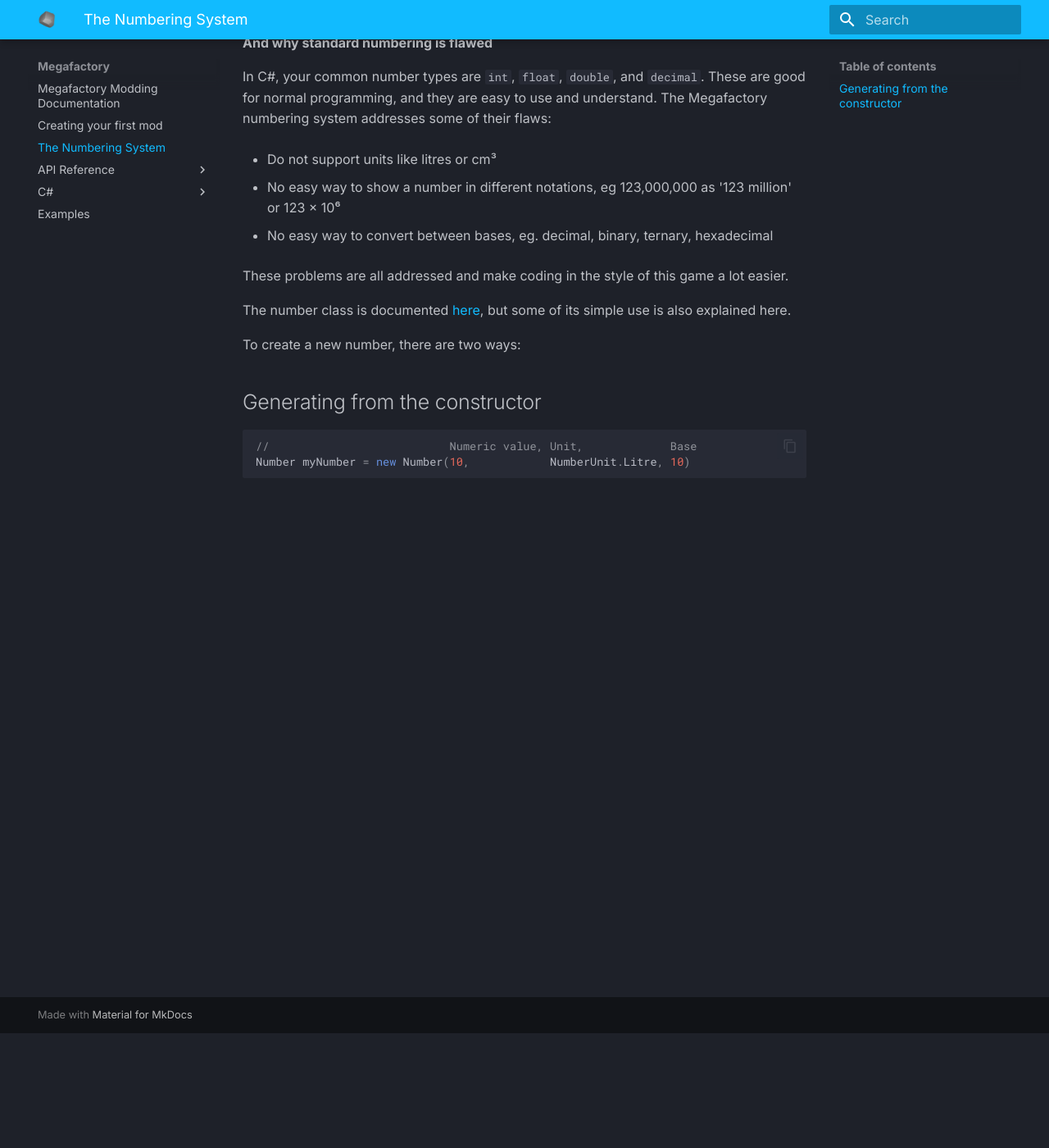
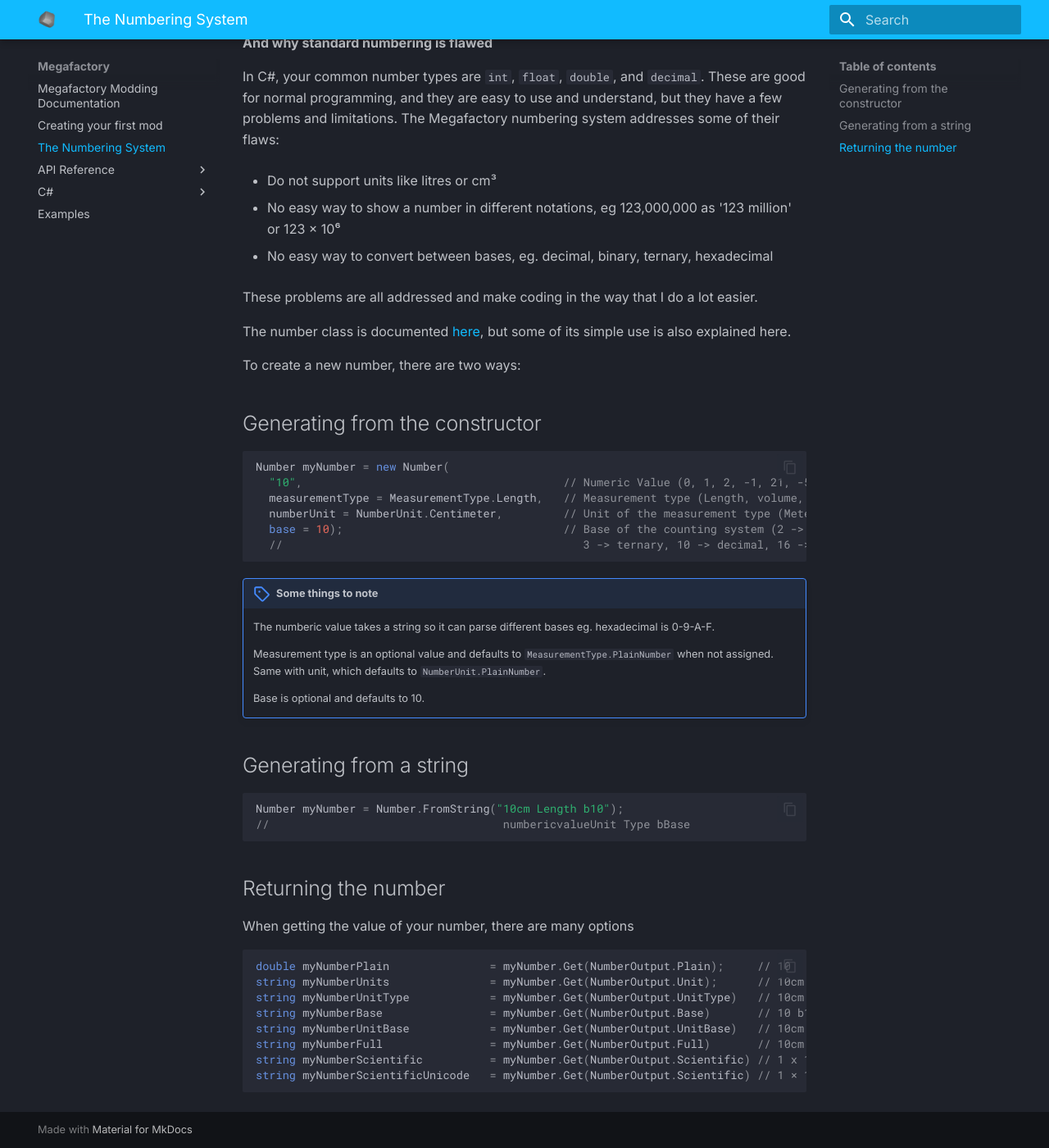
Before and after one commit to Rocky-Studios/Megafactory-Docs, an MkDocs documentation site: the page built from docs/number-system.md, in a window 1280 px wide and 1400 px high, scrolled down 140 px. Shown: the whole window at 82% size. Built offline with MkDocs 1.6.1 and Material for MkDocs 9.7.7, drawn with Linux system fonts in a browser that asks for light colours.

Commit message:
More work on numbering system

````diff
--- a/docs/number-system.md
+++ b/docs/number-system.md
@@ -1,7 +1,7 @@
 # The Numbering System
 **And why standard numbering is flawed**
 
-In C#, your common number types are `int`, `float`, `double`, and `decimal`. These are good for normal programming, and they are easy to use and understand. The Megafactory numbering system addresses some of their flaws:
+In C#, your common number types are `int`, `float`, `double`, and `decimal`. These are good for normal programming, and they are easy to use and understand, but they have a few problems and limitations. The Megafactory numbering system addresses some of their flaws:
 
 - Do not support units like litres or cm³
 
@@ -9,13 +9,42 @@ In C#, your common number types are `int`, `float`, `double`, and `decimal`. The
 
 - No easy way to convert between bases, eg. decimal, binary, ternary, hexadecimal
 
-These problems are all addressed and make coding in the style of this game a lot easier.
+These problems are all addressed and make coding in the way that I do a lot easier.
 
 The number class is documented [here](API Reference/number.md), but some of its simple use is also explained here.
 
 To create a new number, there are two ways:
 ## Generating from the constructor
 ```cs
-//                           Numeric value, Unit,             Base
-Number myNumber = new Number(10,            NumberUnit.Litre, 10)
+Number myNumber = new Number(
+  "10",                                       // Numeric Value (0, 1, 2, -1, 21, -52)
+  measurementType = MeasurementType.Length,   // Measurement type (Length, volume, speed, area)
+  numberUnit = NumberUnit.Centimeter,         // Unit of the measurement type (Meter, Centimeter, Foot)
+  base = 10);                                 // Base of the counting system (2 -> binary,
+  //                                             3 -> ternary, 10 -> decimal, 16 -> hexadecimal)
 ```
+!!! note "Some things to note"
+    The numberic value takes a string so it can parse different bases eg. hexadecimal is 0-9-A-F.
+
+    Measurement type is an optional value and defaults to `MeasurementType.PlainNumber` when not assigned. Same with unit, which defaults to `NumberUnit.PlainNumber`.
+
+    Base is optional and defaults to 10.
+
+## Generating from a string
+```cs
+Number myNumber = Number.FromString("10cm Length b10");
+//                                   numbericvalueUnit Type bBase
+```
+
+## Returning the number
+When getting the value of your number, there are many options
+```cs
+double myNumberPlain               = myNumber.Get(NumberOutput.Plain);     // 10
+string myNumberUnits               = myNumber.Get(NumberOutput.Unit);      // 10cm
+string myNumberUnitType            = myNumber.Get(NumberOutput.UnitType)   // 10cm Length
+string myNumberBase                = myNumber.Get(NumberOutput.Base)       // 10 b10
+string myNumberUnitBase            = myNumber.Get(NumberOutput.UnitBase)   // 10cm b10
+string myNumberFull                = myNumber.Get(NumberOutput.Full)       // 10cm Length b10
+string myNumberScientific          = myNumber.Get(NumberOutput.Scientific) // 1 x 10^1
+string myNumberScientificUnicode   = myNumber.Get(NumberOutput.Scientific) // 1 × 10¹
+```
````
